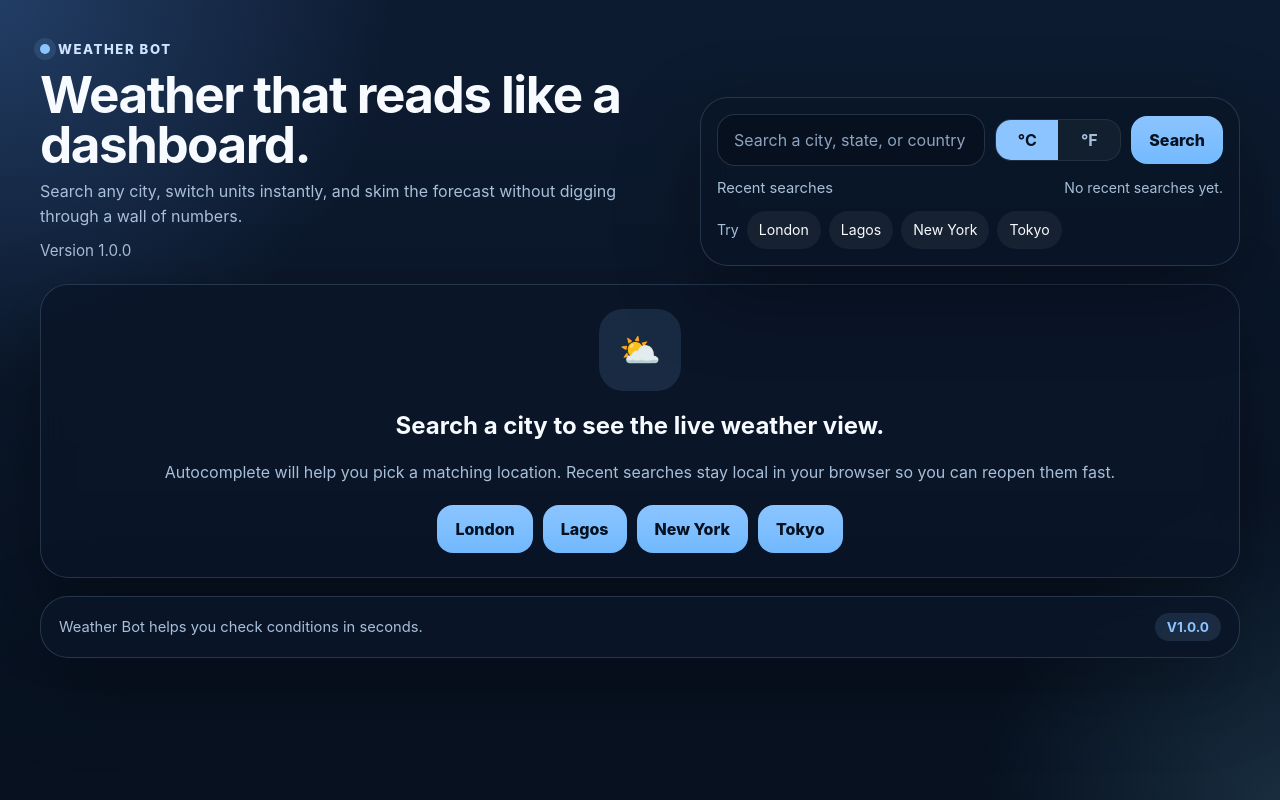
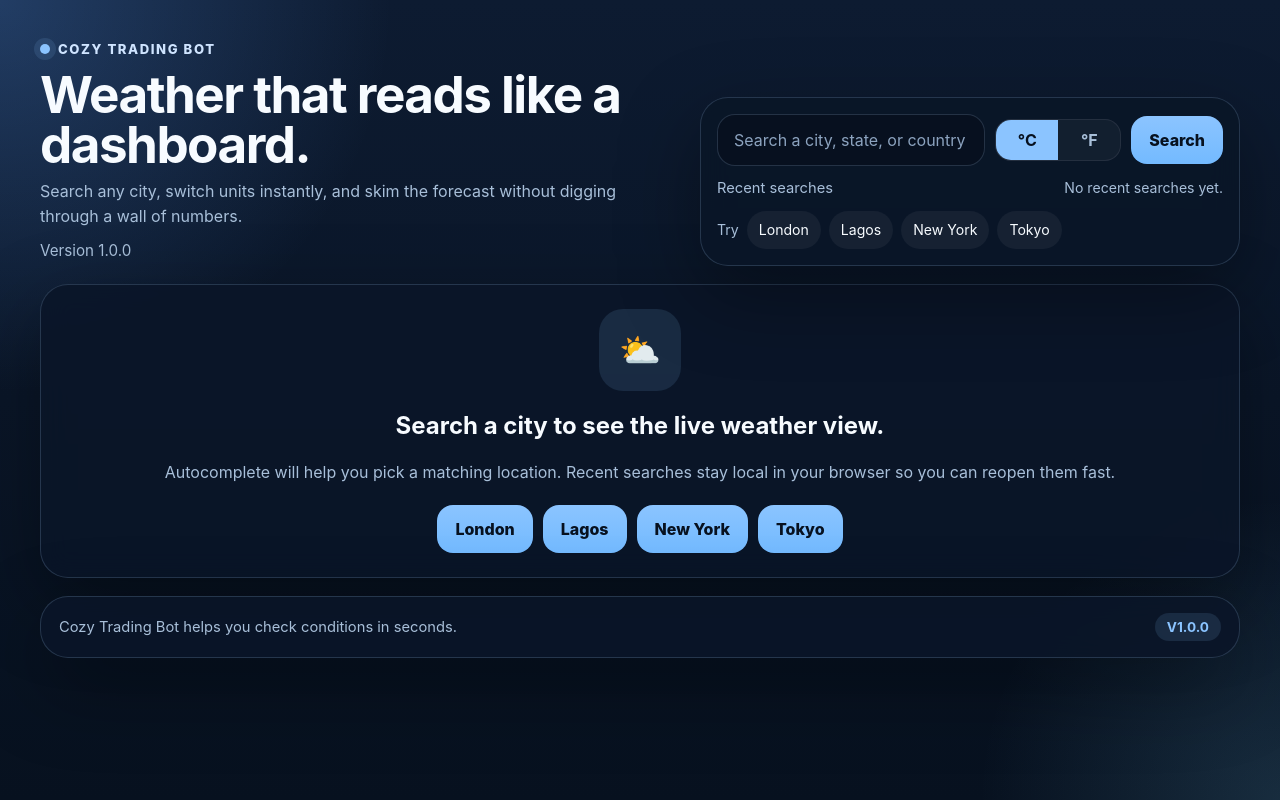
Before and after one commit to zaddypxnwrites/Weather-bot, a Flask app: page / in a window 1280 px wide. Run offline with Flask 3, Linux system fonts and the light colour scheme.

Commit message:
Rebrand project metadata and workspace to Cozy Trading Bot

```diff
--- a/render.yaml
+++ b/render.yaml
@@ -1,6 +1,6 @@
 services:
   - type: web
-    name: Weather Bot
+    name: Cozy Trading Bot
     env: python
     plan: free
     autoDeploy: true
--- a/static/service-worker.js
+++ b/static/service-worker.js
@@ -1,4 +1,4 @@
-const CACHE_NAME = 'weather-bot-v2';
+const CACHE_NAME = 'cozy-trading-bot-v3';
 const URLS_TO_CACHE = [
   '/',
   '/static/manifest.webmanifest',
--- a/templates/forecast_detail.html
+++ b/templates/forecast_detail.html
@@ -3,7 +3,7 @@
 <head>
   <meta charset="utf-8">
   <meta name="viewport" content="width=device-width,initial-scale=1">
-  <title>Forecast Details | Weather Bot</title>
+  <title>Forecast Details | Cozy Trading Bot</title>
   <meta name="theme-color" content="#07111f">
   <style>
     :root {
@@ -518,7 +518,7 @@
 <body class="{{ 'day' if forecast and forecast.is_daytime else 'night' }}">
   <main>
     <section class="topbar">
-      <span class="badge">Weather Bot Forecast View</span>
+      <span class="badge">Cozy Trading Bot Forecast View</span>
       <div class="nav-links">
         <a class="nav-link alt" href="/">New Search</a>
         <a class="nav-link" href="/weather?location={{ (location or (result.query if result else ''))|urlencode }}&units={{ selected_units }}">Back to Dashboard</a>
--- a/templates/index.html
+++ b/templates/index.html
@@ -3,7 +3,7 @@
 <head>
   <meta charset="utf-8">
   <meta name="viewport" content="width=device-width,initial-scale=1">
-  <title>Weather Bot</title>
+  <title>Cozy Trading Bot</title>
   <link rel="manifest" href="/static/manifest.webmanifest">
   <meta name="theme-color" content="#07111f">
   <link rel="icon" href="/static/icon.svg" type="image/svg+xml">
@@ -847,7 +847,7 @@
   <main class="shell">
     <header class="top">
       <div class="branding">
-        <p class="eyebrow">Weather Bot</p>
+        <p class="eyebrow">Cozy Trading Bot</p>
         <h1>Weather that reads like a dashboard.</h1>
         <p class="tagline">Search any city, switch units instantly, and skim the forecast without digging through a wall of numbers.</p>
         <p class="statusline">Version {{ version }}</p>
@@ -1000,7 +1000,7 @@
     {% endif %}
 
     <footer class="footer">
-      <span>Weather Bot helps you check conditions in seconds.</span>
+      <span>Cozy Trading Bot helps you check conditions in seconds.</span>
       <span class="badge">V{{ version }}</span>
     </footer>
   </main>
@@ -1018,7 +1018,7 @@
     const unitButtons = Array.from(document.querySelectorAll('.unit-toggle button'));
     const exampleButtons = Array.from(document.querySelectorAll('[data-example]'));
     const skyVisual = document.querySelector('.sky-visual[data-weather]');
-    const recentKey = 'weather-bot-recent-searches';
+    const recentKey = 'cozy-trading-bot-recent-searches';
     let suggestionTimer = null;
     let suggestionAbort = null;
     let hideTimer = null;
```
Also changed, not shown: .github/workflows/deploy.yml, README.md, static/icon.svg, static/manifest.webmanifest, 2 other files.
